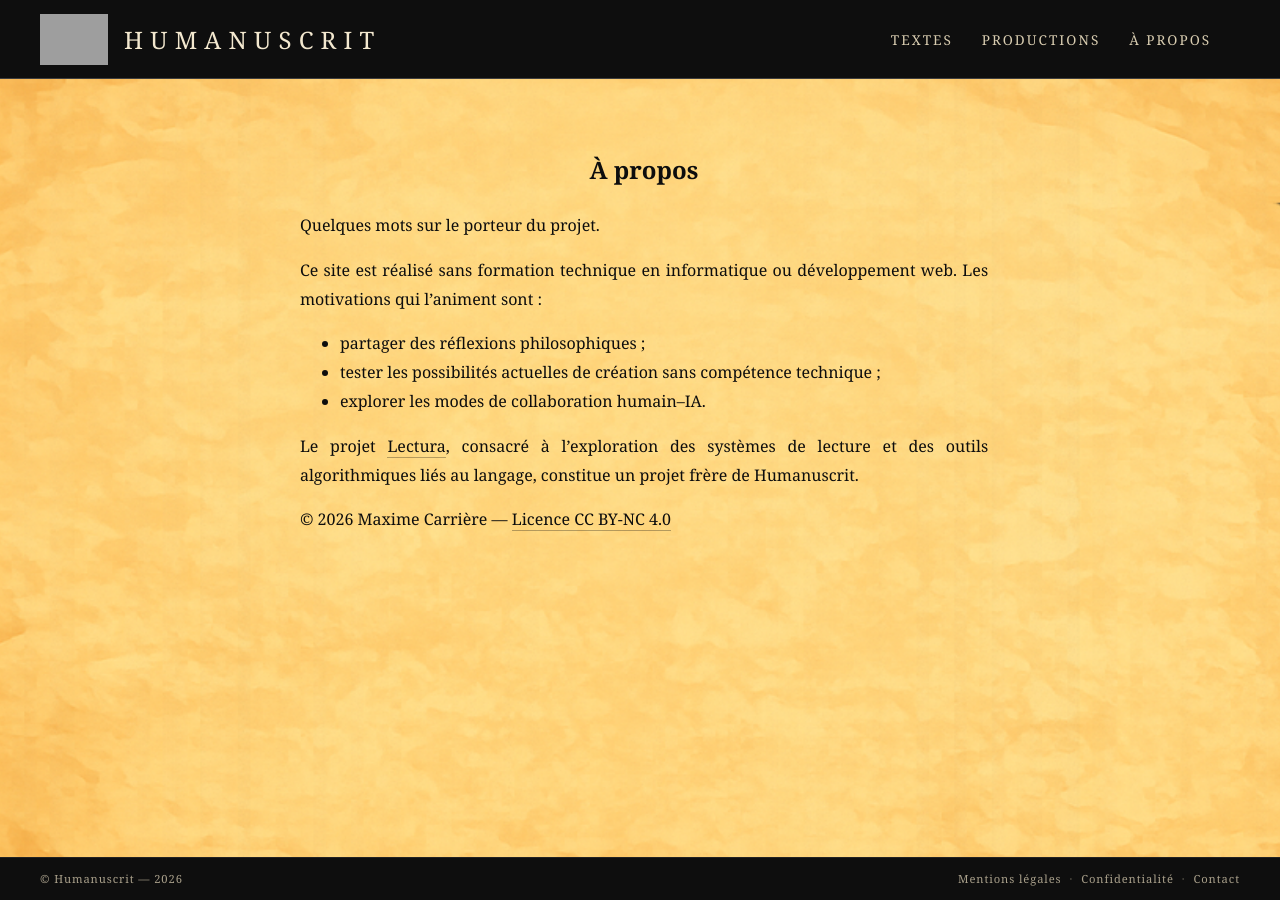
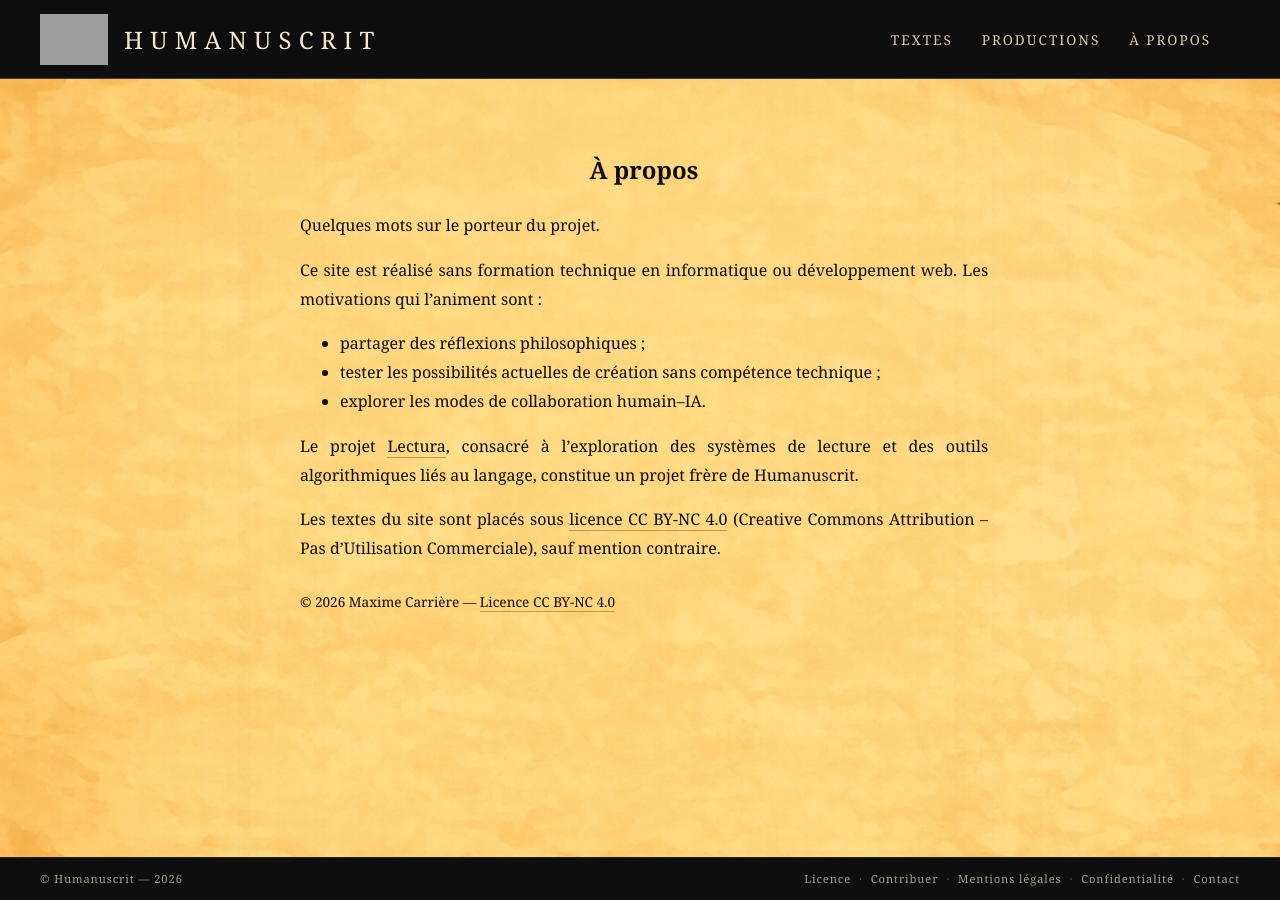
Before and after one commit to maxcarriere/humanuscrit, a Jekyll site: the page built from a-propos.md, in a window 1280 px wide. Built offline with Jekyll 4.4.1, drawn with Linux system fonts in a browser that asks for light colours; grey boxes are pictures that could not be loaded.

Commit message:
Pages Licence et Contribuer, liens footer, mention licence Ã€ propos, style mention
Co-authored-by: Cursor <cursoragent@cursor.com>

```diff
--- a/_includes/footer.html
+++ b/_includes/footer.html
@@ -4,6 +4,10 @@
       © Humanuscrit — {{ site.time | date: "%Y" }}
     </div>
     <div class="footer-right">
+      <a href="{{ '/licence/' | relative_url }}">Licence</a>
+      <span>·</span>
+      <a href="{{ '/contribuer/' | relative_url }}">Contribuer</a>
+      <span>·</span>
       <a href="{{ '/mentions-legales/' | relative_url }}">Mentions légales</a>
       <span>·</span>
       <a href="{{ '/confidentialite/' | relative_url }}">Confidentialité</a>
--- a/a-propos.md
+++ b/a-propos.md
@@ -11,3 +11,5 @@ Ce site est réalisé sans formation technique en informatique ou développement
 - explorer les modes de collaboration humain–IA.
 
 Le projet [Lectura](http://www.lec-tu-ra.com){:target="_blank" rel="noopener noreferrer"}, consacré à l'exploration des systèmes de lecture et des outils algorithmiques liés au langage, constitue un projet frère de Humanuscrit.
+
+Les textes du site sont placés sous [licence CC BY-NC 4.0]({{ '/licence/' | relative_url }}) (Creative Commons Attribution – Pas d'Utilisation Commerciale), sauf mention contraire.
--- a/assets/css/style.scss
+++ b/assets/css/style.scss
@@ -679,6 +679,14 @@ html[data-darkreader-mode] .navigation-dossier * {
   text-align: center !important;
 }
 
+.licence-mention {
+  font-size: 0.85em;
+  text-align: center;
+  color: rgba(13, 13, 13, 0.7) !important;
+  margin-top: 2em;
+  margin-bottom: 0.5em;
+}
+
 .navigation-dossier a,
 .navigation-dossier a:link,
 .navigation-dossier a:visited,
```
Also changed, not shown: contribuer.md (added, +98 -0 lines), LICENCE.md (added).
